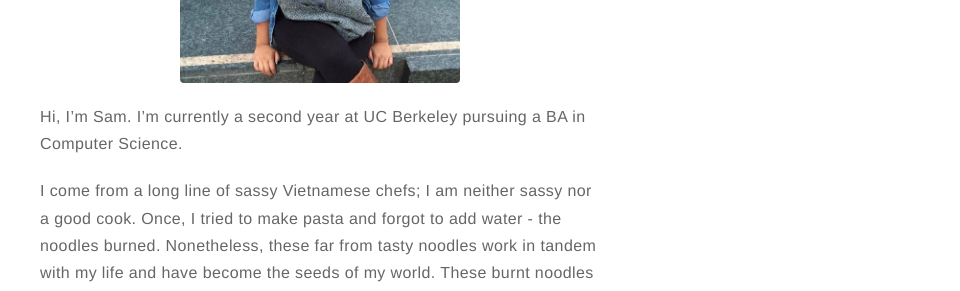
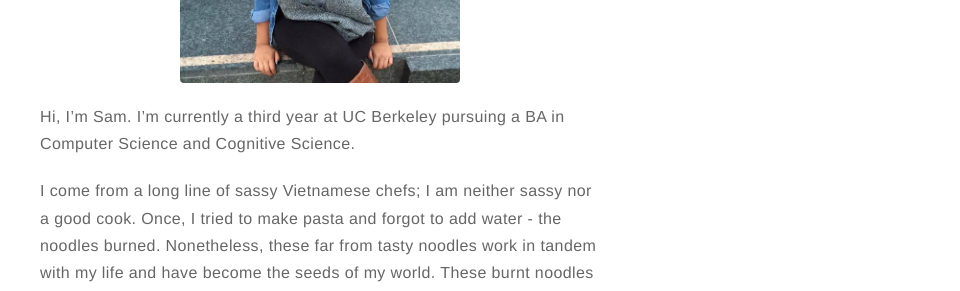
Before and after one commit to samanthanguyenn/me, a Jekyll site: the page built from about.md, in a window 1280 px wide. Shown: the part 322-613 px from the top of the page, without its empty margins (320-1280 px from the left). Built offline with Jekyll 4.4.1, drawn with Linux system fonts in a browser that asks for light colours.

Commit message:
updated website

```diff
--- a/_config.yml
+++ b/_config.yml
@@ -14,7 +14,7 @@ picture: assets/images/me.jpg
 # and specify source (external or local).
 resume: true
 resume-external: true
-resume-url: https://previews.pdf-archive.com/2017/09/15/samantha-nguyen-resume/preview-samantha-nguyen-resume-1.jpg
+resume-url: https://previews.pdf-archive.com/2017/11/16/samantha-nguyen-2017-resume-1/preview-samantha-nguyen-2017-resume-1-1.jpg
 
 url: https://samanthanguyenn.github.io/
 # your url: http://USERNAME.github.io
--- a/about.md
+++ b/about.md
@@ -4,7 +4,7 @@ layout: page
 ---
 ![Profile Image]({{ site.url }}/{{ site.picture }})
 
-<p>Hi, I’m Sam. I’m currently a second year at UC Berkeley pursuing a BA in Computer Science.
+<p>Hi, I’m Sam. I’m currently a third year at UC Berkeley pursuing a BA in Computer Science and Cognitive Science.
 </p>
 
 <p>I come from a long line of sassy Vietnamese chefs; I am neither sassy nor a good cook. Once, I tried to make pasta and forgot to add water - the noodles burned. Nonetheless, these far from tasty noodles work in tandem with my life and have become the seeds of my world. These burnt noodles are the disparaging foundation I habitually build upon, originating from my aspiring chef de cuisine days when nine year old me fathomed that there's always room to grow. </p>
```
